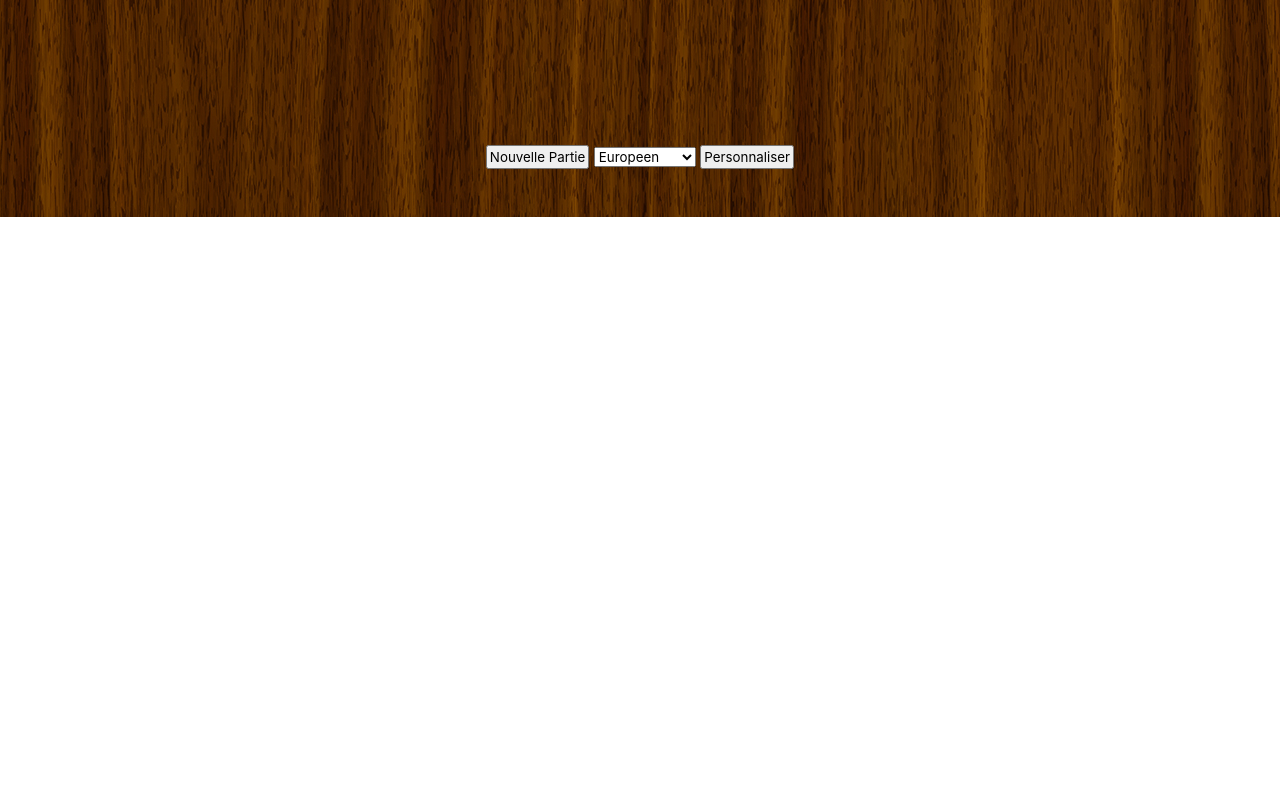
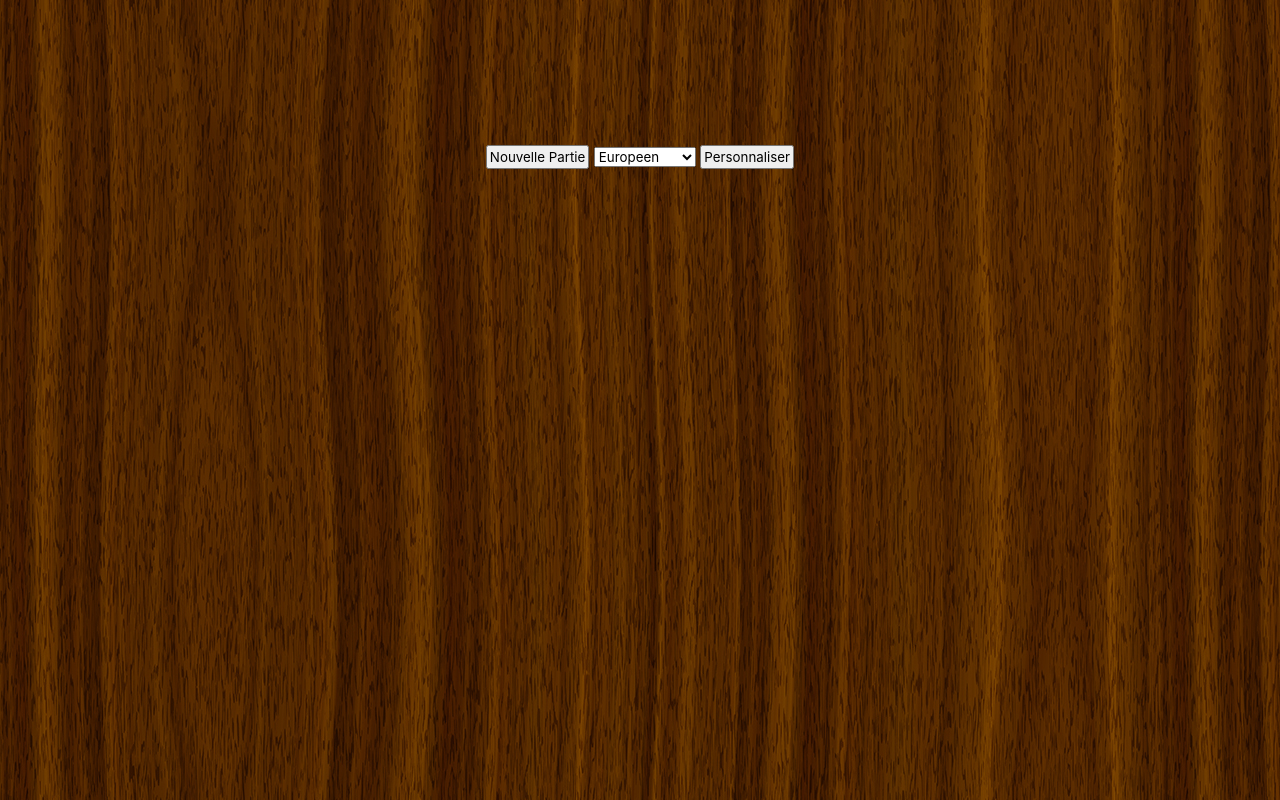
Before and after one commit to ElAntoinoh/Solitaire, a PHP site: page / in a window 1280 px wide. Run offline with PHP 8.4, Linux system fonts and the light colour scheme.

Commit message:
css background image

```diff
--- a/style.css
+++ b/style.css
@@ -14,3 +14,7 @@ table{
     height: 70px;
     width:  70px;
 }
+
+body, html {
+    height: 100%;
+}
```
